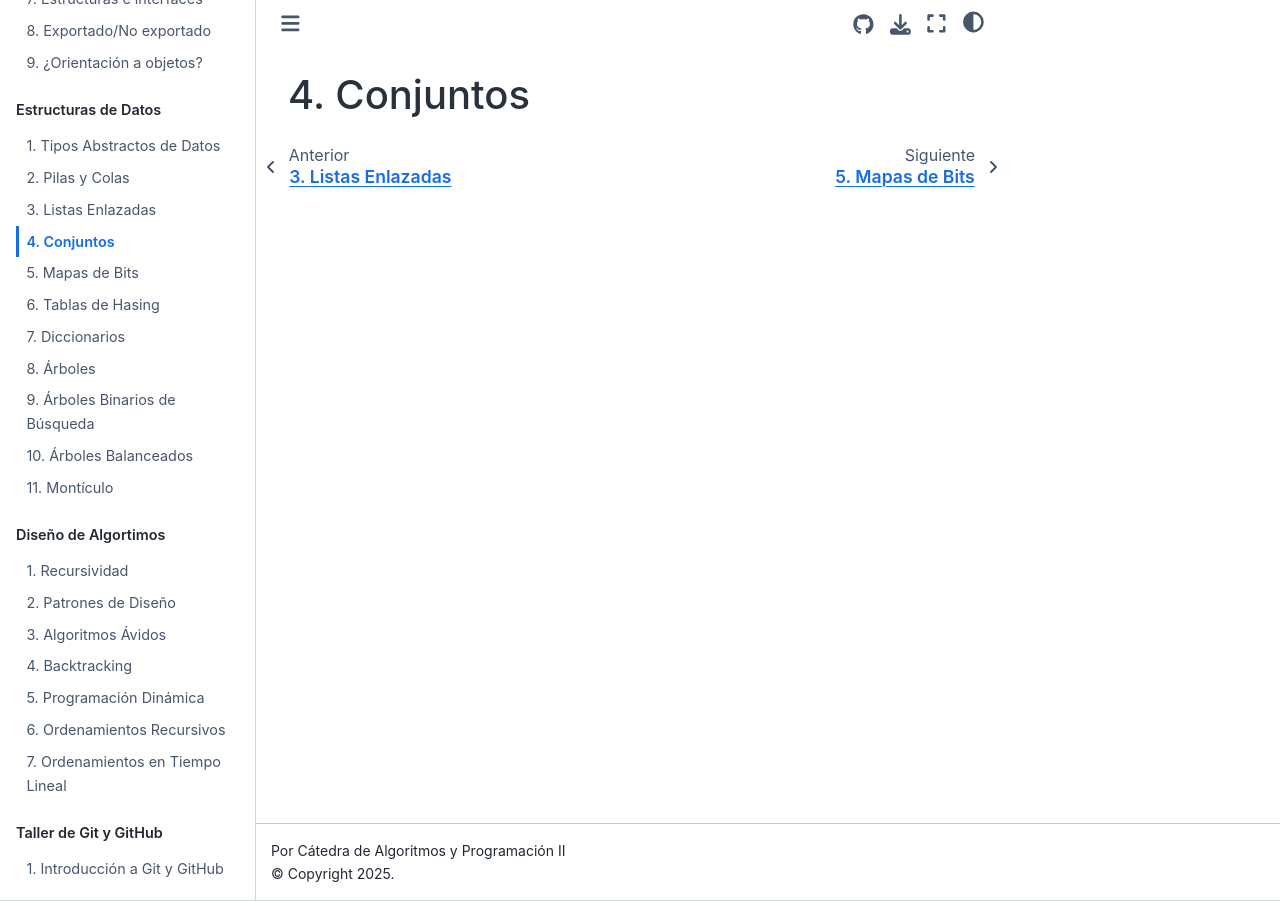
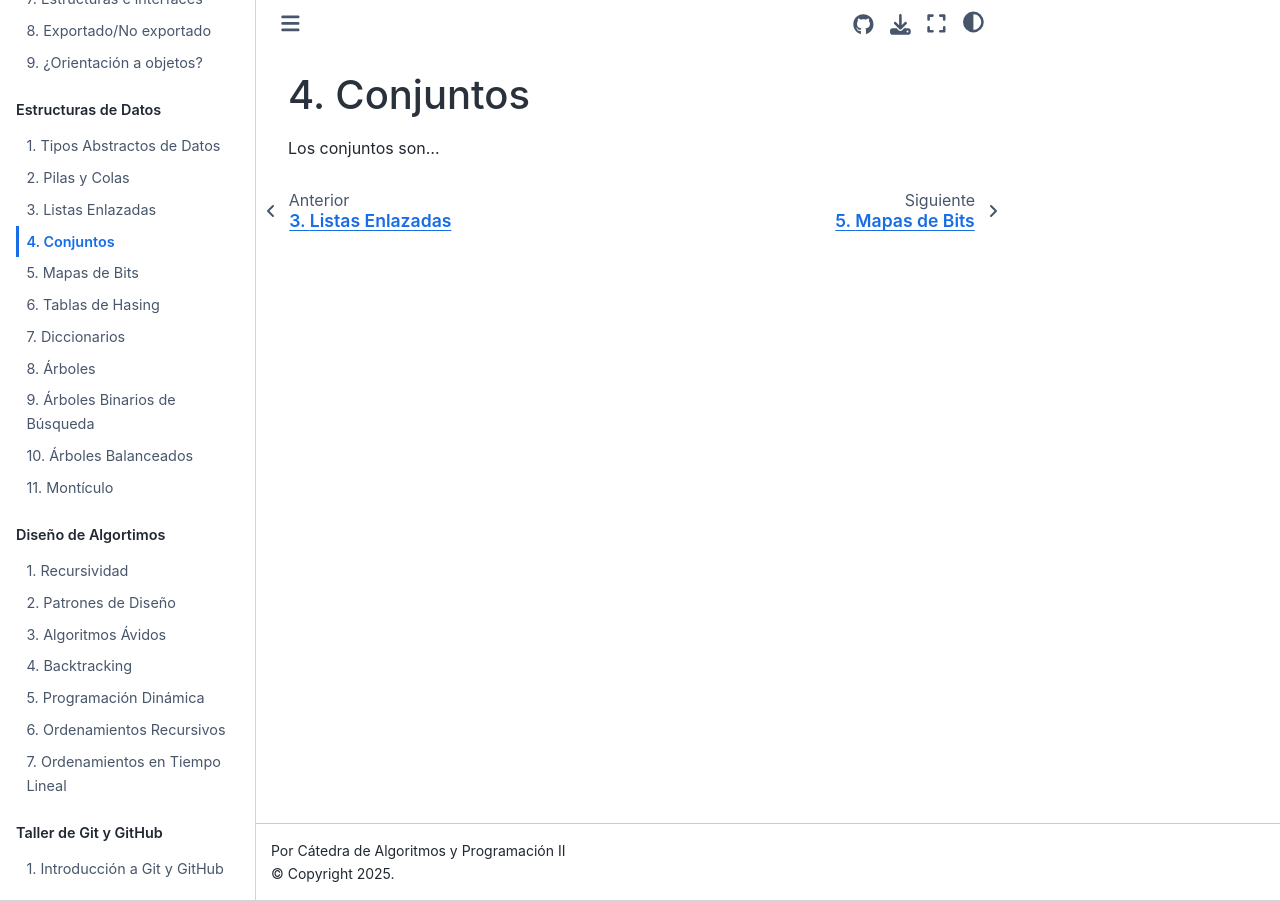
Before and after one commit to untref-ayp2/apuntes, a Jupyter Book: the page built from contenidos/capitulo3/3.3-Conjuntos.md, in a window 1280 px wide. Built offline with Jupyter Book 1.0.4 settings and Sphinx 7.4.7 and the Sphinx Book theme 1.1.4, drawn with Linux system fonts in a browser that asks for light colours.

Commit message:
Agrego conjuntos

```diff
--- a/contenidos/capitulo3/3.3-Conjuntos.md
+++ b/contenidos/capitulo3/3.3-Conjuntos.md
@@ -1 +1,3 @@
 # Conjuntos
+
+Los conjuntos son...
```
